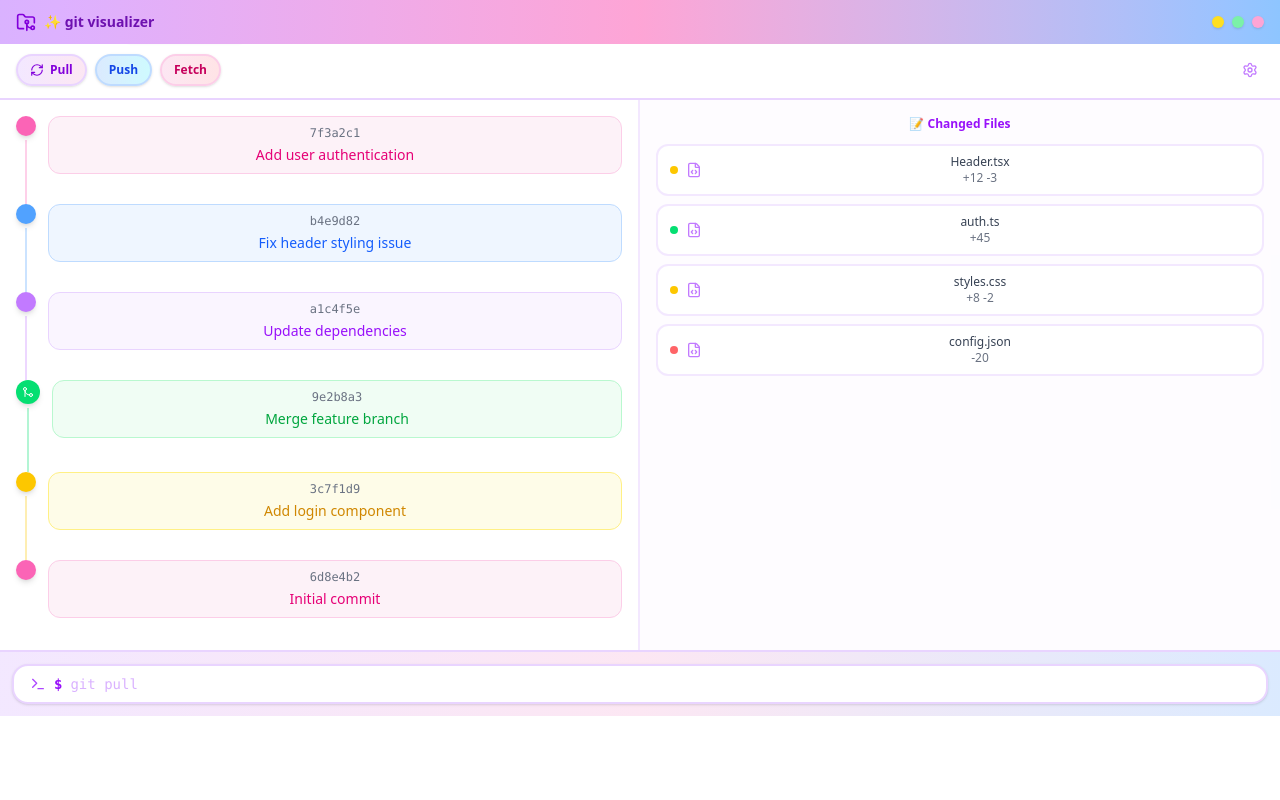
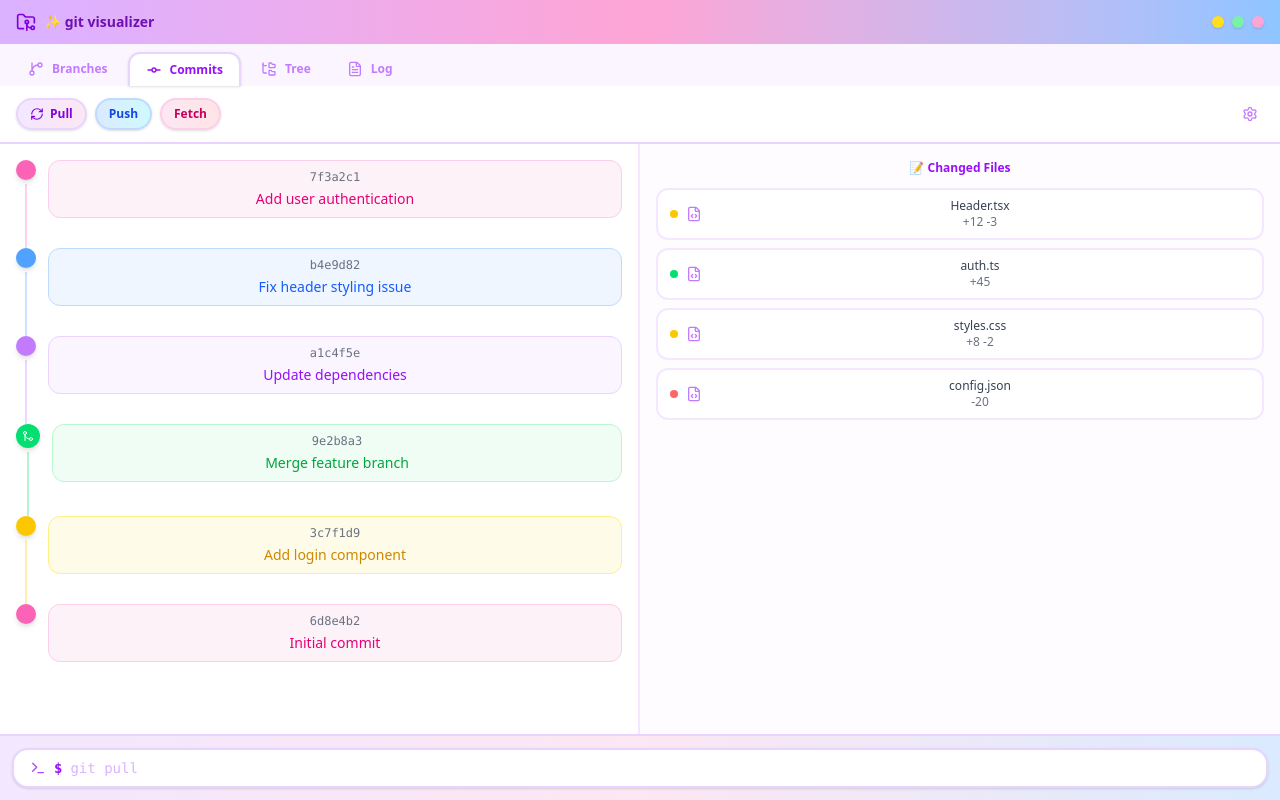
Before and after one commit to StephanieLeung/nwHacks-2026, a React (Vite) app: page / in a window 1280 px wide. Built offline with nearby package versions, Linux system fonts and the light colour scheme.

Commit message:
Fix tab not showing

```diff
--- a/src/components/GitVisualizer.tsx
+++ b/src/components/GitVisualizer.tsx
@@ -1,5 +1,4 @@
 import { useState } from 'react';
-import { GitBranch, GitCommit, GitMerge, RefreshCw, Settings, Terminal, FolderGit2, Sparkles } from 'lucide-react';
 import { GitTree } from './GitTree';
 import { MenuBar } from './MenuBar';
 import { TerminalPanel } from './TerminalPanel';
@@ -8,7 +7,7 @@ export function GitVisualizer() {
   const [activeTab, setActiveTab] = useState<'branches' | 'commits' | 'log' | 'tree'>('commits');
 
   return (
-    <div className='flex flex-col justify-between'>
+    <div className='flex flex-col h-full justify-between'>
       <MenuBar activeTab={activeTab} setActiveTab={setActiveTab} />
 
       <div className="flex-1 overflow-hidden flex">
--- a/src/index.css
+++ b/src/index.css
@@ -1,13 +1,13 @@
 @import "tailwindcss";
 
 html {box-sizing: border-box;}
-*, *:before, *:after {box-sizing: inherit;}
 html, body {height: 100%; margin: 0;}
 
 #root {
     padding: 0;
+    padding-top: 44px;
     width: 100%;
-    height: calc(100% - 44px);
+    height: 100%;
 }
 
 #titlebar {
```
